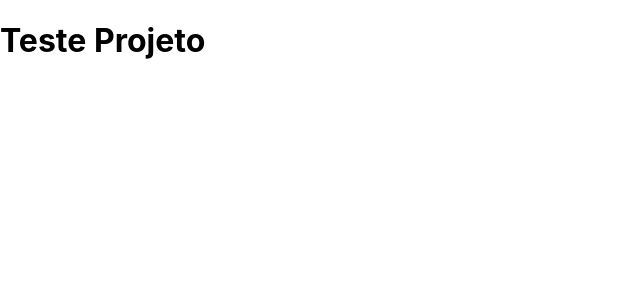
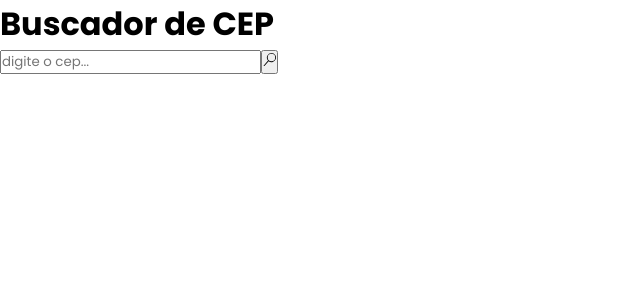
Before and after one commit to leuzaoo/BuscadorDeCEP-ReactJS, a React (Create React App) app: page / in a window 1280 px wide. Shown: the top 300 px of the page, without its empty margins (0-640 px from the left). Built offline with nearby package versions, Linux system fonts and the light colour scheme.

Commit message:
icons added

```diff
--- a/package.json
+++ b/package.json
@@ -8,6 +8,7 @@
     "@testing-library/user-event": "^13.5.0",
     "react": "^18.1.0",
     "react-dom": "^18.1.0",
+    "react-icons": "^4.4.0",
     "react-scripts": "5.0.1",
     "web-vitals": "^2.1.4"
   },
--- a/src/App.js
+++ /dev/null
@@ -1,9 +0,0 @@
-function App() {
-  return (
-    <div className="App">
-      <h1>Teste Projeto</h1>
-    </div>
-  );
-}
-
-export default App;
--- /dev/null
+++ b/src/App.jsx
@@ -0,0 +1,21 @@
+// Library
+import { VscSearch } from "react-icons/vsc";
+
+
+
+function App() {
+  return (
+    <div className="container">
+      <h1 className="title">Buscador de CEP</h1>
+
+      <div className="inputContainer">
+        <input className="inputCEP" type="text" placeholder="digite o cep..."></input>
+        <button type="submit" className="searchButton">
+          <VscSearch />
+        </button>
+      </div>
+    </div>
+  );
+}
+
+export default App;
--- a/src/index.css
+++ b/src/index.css
@@ -1,13 +1,8 @@
-body {
+@import url("https://fonts.googleapis.com/css2?family=Poppins:wght@300;400;700&display=swap");
+
+* {
   margin: 0;
-  font-family: -apple-system, BlinkMacSystemFont, 'Segoe UI', 'Roboto', 'Oxygen',
-    'Ubuntu', 'Cantarell', 'Fira Sans', 'Droid Sans', 'Helvetica Neue',
-    sans-serif;
-  -webkit-font-smoothing: antialiased;
-  -moz-osx-font-smoothing: grayscale;
+  padding: 0;
+  box-sizing: border-box;
+  font-family: "Poppins", sans-serif;
 }
-
-code {
-  font-family: source-code-pro, Menlo, Monaco, Consolas, 'Courier New',
-    monospace;
-}
```
Also changed, not shown: src/index.jsx (renamed from src/index.js), 1 other file (tests, documents, lock files or other folders).
